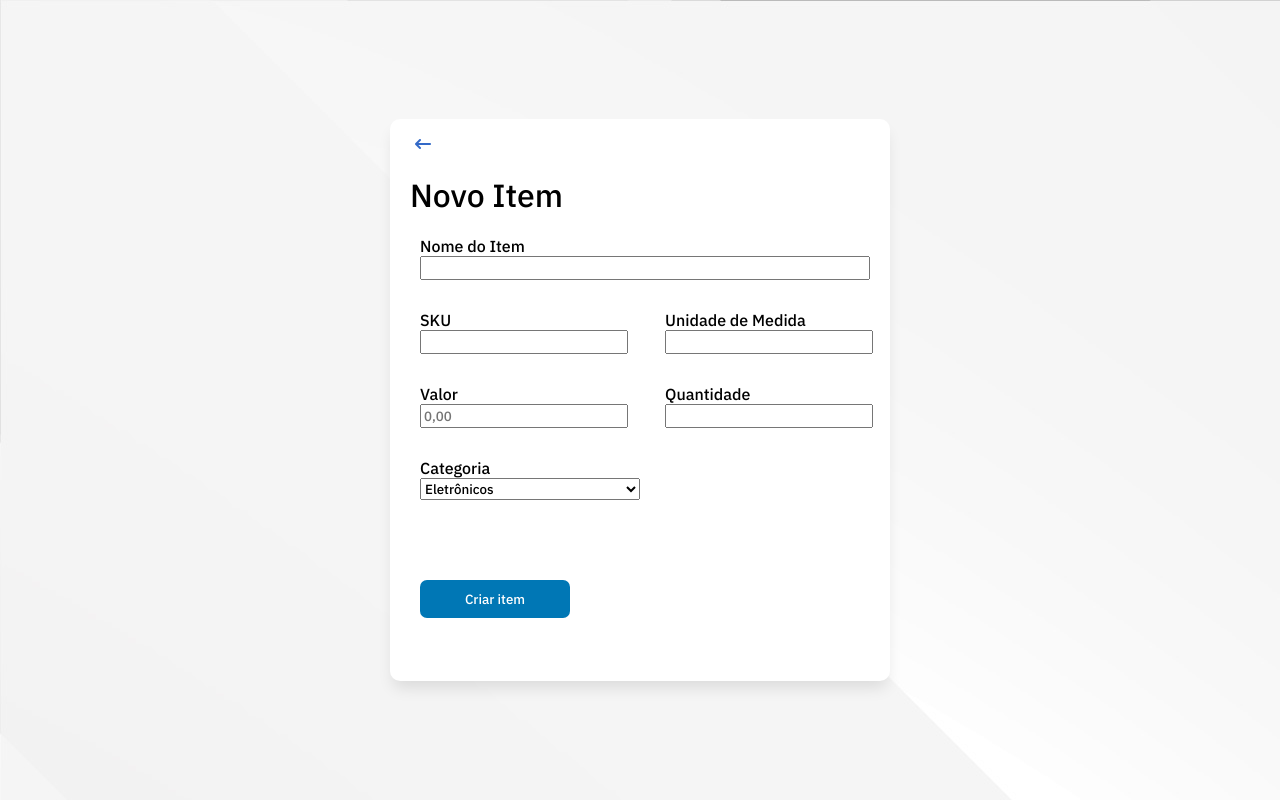
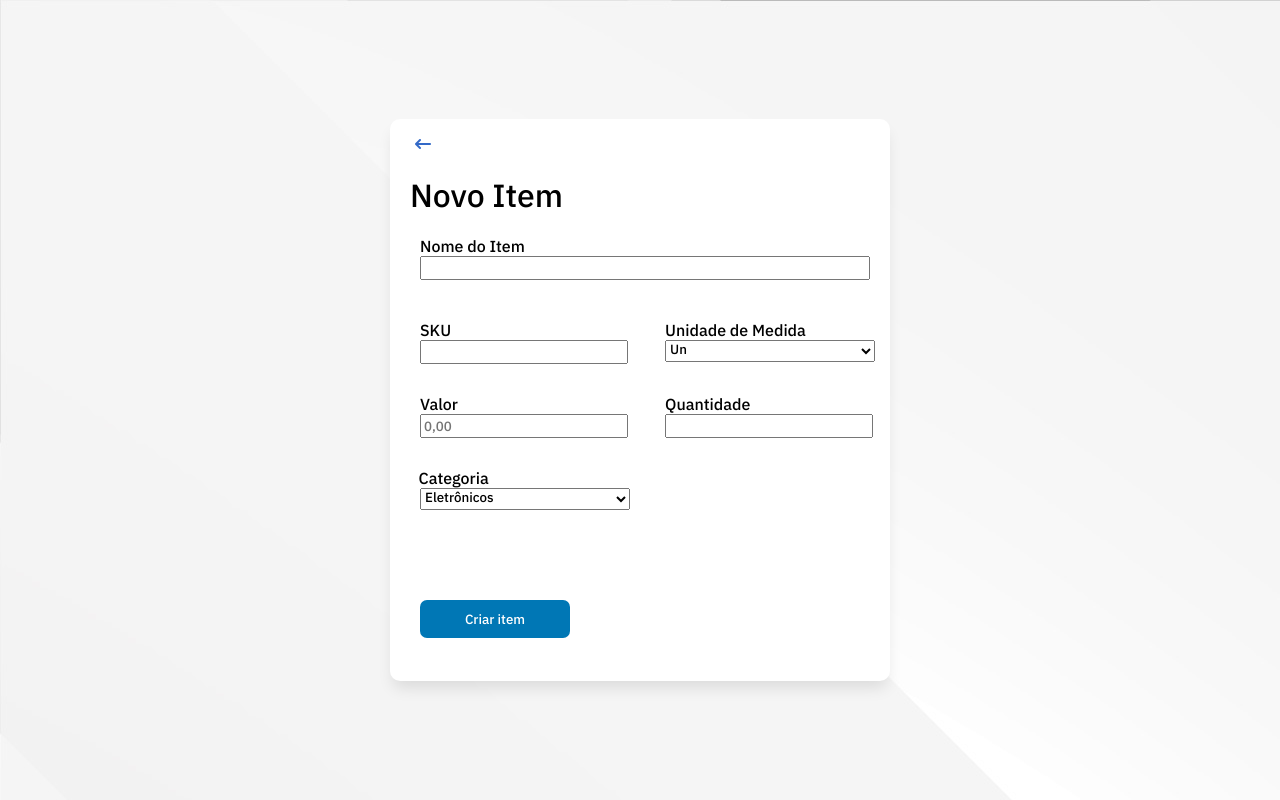
Before and after one commit to Zodklin/Codifica-Mais, a PHP site: page /adicionar.php in a window 1280 px wide. Run offline with PHP 8.4, Linux system fonts and the light colour scheme; some libraries are stand-ins or nearby versions.

Commit message:
corrige ai professor

```diff
--- a/PROJETO/PROJETO/CRUD-WEB/public/adicionar.php
+++ b/PROJETO/PROJETO/CRUD-WEB/public/adicionar.php
@@ -5,6 +5,8 @@ use App\Produtos;
 $controlador = new Produtos();
 if (!empty($_POST)) {
     $controlador->criar($_POST);
+    header('Location: listagem.php');
+    exit();
 }
 ?>
 
@@ -34,7 +36,16 @@ if (!empty($_POST)) {
                     </div>
                     <div class="unidade-medida">
                         <label for="unidade" class="unidade">Unidade de Medida</label>
-                        <input type="text" name="unidade" class="unidade" required>
+                        <select name="unidade-medida-adicionar" class="unidade-medida-adicionar">
+                            <option value="1">Un</option>
+                            <option value="2">Kg</option>
+                            <option value="3">g</option>
+                            <option value="4">L</option>
+                            <option value="5">mm</option>
+                            <option value="6">cm</option>
+                            <option value="7">m</option>
+                            <option value="8">m²</option>
+                        </select>
                     </div>
                 </div>
                 <div class="input-valor-quantidade">
@@ -48,8 +59,8 @@ if (!empty($_POST)) {
                     </div>
                 </div>
                 <div class="categoria-adicionar">
-                    <label for="categoria-adicionar">Categoria</label>
-                    <select name="categoria-adicionar" class="categora-adicionar">
+                    <label for="categoria-adicionar" class="label-categoria-adicionar">Categoria</label>
+                    <select name="categoria-adicionar" class="categoria-adicionar">
                         <option value="1">Eletrônicos</option>
                         <option value="2">Eletrodomésticos</option>
                         <option value="3">Móveis</option>
--- a/PROJETO/PROJETO/CRUD-WEB/public/listagem.php
+++ b/PROJETO/PROJETO/CRUD-WEB/public/listagem.php
@@ -2,7 +2,6 @@
 session_start();
 require_once '../vendor/autoload.php';
 use App\Produtos;
-
 $controlador = new Produtos;
 $produtos = $controlador->listar();
 $categorias = $_SESSION['categorias'];
@@ -42,7 +41,7 @@ $unidadesMedidas = $_SESSION['unidades_medidas'];
                     <section class="item-conteudo">
                         <p class="sku">SKU: <?= ($produto['sku']) ?></p>
                         <h2 class="quantidade">Quantidade: <?= ($produto['quantidade']) ?></h2>
-                        <button class="deletar">Deletar</button>
+                        <button onclick="<?php $controlador->deletar($produto['id'])?>" class="deletar">deletar</button>
                     </section>
                 </div>
                 <div class="divisor">
--- a/PROJETO/PROJETO/CRUD-WEB/public/style.css
+++ b/PROJETO/PROJETO/CRUD-WEB/public/style.css
@@ -124,14 +124,21 @@
 }
 
 .deletar{
-    margin-top: 10px;
-    padding: 0px 25px 0px 25px;
     background-color: #ff003c;
     border-radius: 7px;
-    margin-left: 25px;
     border: none;
     color: white;
     padding: 5px 10px 5px 10px;
+    width: 70px;
+    margin-top: 7px;
+}
+
+.deletar:focus{
+    outline: none;
+}
+
+.deletar:hover{
+    cursor: pointer;
 }
 
 .sku{
@@ -172,7 +179,7 @@
     width: 90%;
     margin-left: 30px;
     justify-content: space-around;
-    margin: 20px 0px 30px 30px;
+    margin: 40px 0px 30px 30px;
 
 }
 
@@ -206,12 +213,21 @@
 }
 
 .categoria-adicionar{
-    border-radius: 7px;
     display:flex;
     flex-direction:column;
-    width: 33%;
-    margin: 20px 0px 30px 30px;
-    width: 220px;
+    width: 210px;
+    margin: 0px 0px 20px 15px;
+}
+
+.label-categoria-adicionar{
+    margin-left: 13.5px;
+}
+
+.unidade-medida-adicionar{
+    display:flex;
+    flex-direction:column;
+    width: 210px;
+
 }
 
 
--- a/PROJETO/PROJETO/CRUD-WEB/src/Produtos.php
+++ b/PROJETO/PROJETO/CRUD-WEB/src/Produtos.php
@@ -18,7 +18,7 @@ class Produtos
             'id' => $ultimoId,
             'nome' => $dados['nome-item'],
             'sku' => $dados['SKU'],
-            'unidade_medida_id' => $dados['unidade'],
+            'unidade_medida_id' => $dados['unidade-medida-adicionar'],
             'valor' => $dados['valor'],
             'quantidade' => $dados['quantidade-adicionar'],
             'categoria_id' => $dados['categoria-adicionar'],
@@ -40,7 +40,7 @@ class Produtos
             if ($produto['id'] == $id) {
                 $produto['nome'] = $dados['nome-item'];
                 $produto['sku'] = $dados['SKU'];
-                $produto['unidade_medida_id'] = $dados['unidade'];
+                $produto['unidade_medida_id'] = $dados['unidade-medida-adicionar'];
                 $produto['valor'] = $dados['valor'];
                 $produto['quantidade'] = $dados['quantidade-adicionar'];
                 $produto['categoria_id'] = $dados['categoria-adicionar'];
@@ -48,4 +48,13 @@ class Produtos
             }
         }
     }
+
+    public function deletar($id)
+    {
+        foreach ($_SESSION['produtos'] as &$produto){
+            if ($produto['id'] == $id){
+                unset($produto);
+            }
+        }
+    }
 }
```
Also changed, not shown: PROJETO/PROJETO/CRUD-WEB/public/editar.php (+12 -3 lines).
